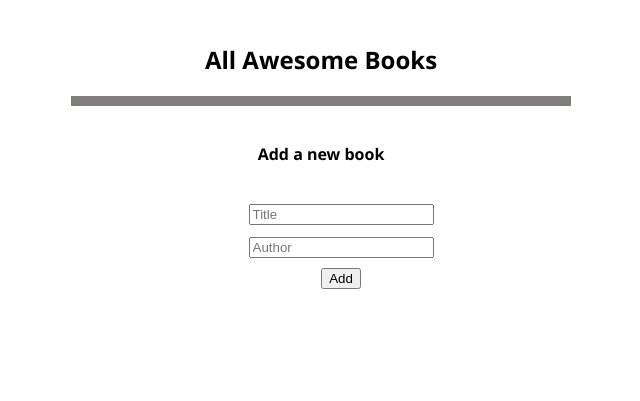
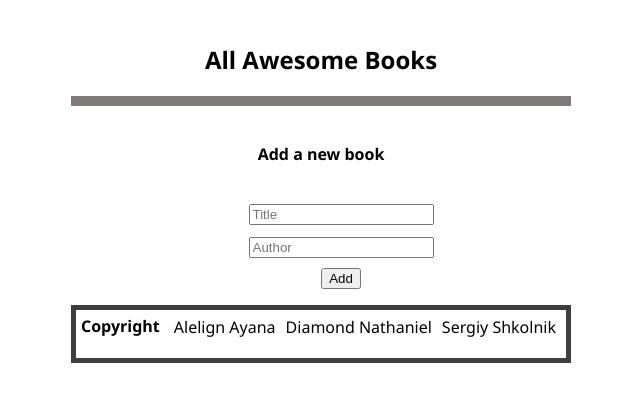
Before and after one commit to SergSkol/awesome-book, a website: page index.html in a window 1280 px wide. Shown: the part 135-536 px from the top of the page, without its empty margins (319-959 px from the left). Drawn offline with Linux system fonts and the light colour scheme.

Commit message:
add footer

```diff
--- a/index.html
+++ b/index.html
@@ -48,6 +48,15 @@
         </ul>
       </form>
     </section>
+    <!-- footer -->
+    <footer class="footer">
+      <h5 class="footer-title">copyright</h5>
+      <div class="contributor">
+        <p class="contributors">Alelign Ayana</p>
+        <p class="contributors">Diamond Nathaniel</p>
+        <p class="contributors">Sergiy Shkolnik</p>
+      </div>
+    </footer>
     <script src="./app.js"></script>
   </body>
 </html>
--- a/style.css
+++ b/style.css
@@ -93,3 +93,32 @@ button#book-add-button {
 .form-title {
   font-size: 16px;
 }
+
+.footer {
+  max-width: 500px;
+  margin: 0 auto;
+  border: 5px solid #3e3e3e;
+  height: 6vh;
+  /* display: flex;
+  justify-content: space-between; */
+  position: relative;
+}
+
+.footer-title {
+  margin: 5px;
+  text-transform: capitalize;
+  font-size: 16px;
+}
+
+.contributor {
+ position: absolute;
+ right: 0;
+ top: -10px;
+ display: flex;
+ margin: 0 5px;
+
+}
+
+.contributors {
+ padding: 0 5px;
+}
```
